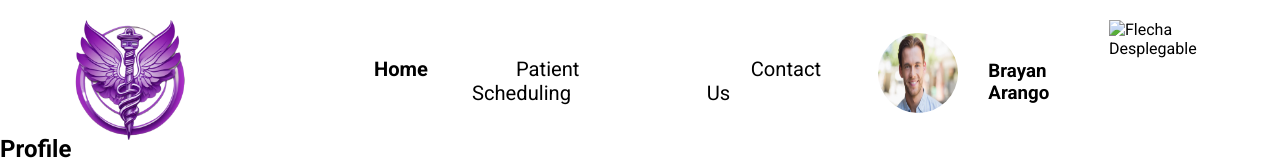
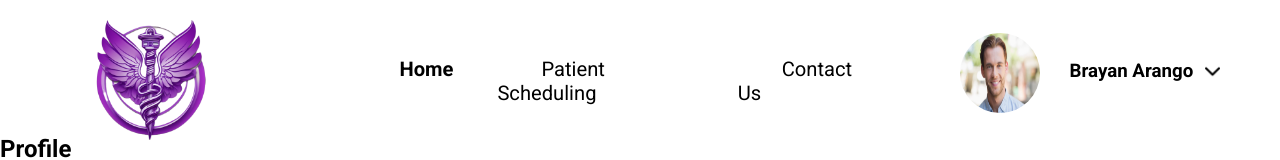
Before and after one commit to hnpz22/BogotaHealthPediatrics, a plain HTML site: page pages/home_patient.html in a window 1280 px wide. Shown: the top 160 px of the page. Drawn offline with Linux system fonts and the light colour scheme.

Commit message:
Changes on Home Page Patient
some changes on the header

```diff
--- a/css/styles.css
+++ b/css/styles.css
@@ -305,7 +305,7 @@ hr{
     padding: 20px;
 }
 .container_nav_image_patient > .container_image{
-    width: 25%;
+    width: 20%;
 }
 .container_nav_image_patient > .container_image > img{
     width: 120px;
@@ -359,3 +359,14 @@ hr{
     margin-top: 40px;
     margin-left: 30px;
 }
+.container_ico_arrow > img{
+    width: 15px;
+    height: 15px;
+    cursor: pointer;
+
+}
+.container_ico_arrow{
+    position: absolute;
+    top: 64px;
+    right: 60px;
+}
--- a/pages/home_patient.html
+++ b/pages/home_patient.html
@@ -39,8 +39,8 @@
                                     <div class="container_name_patient">
                                         <h3>Brayan Arango</h3>
                                     </div>
-                                    <div>
-                                        <img src="" alt="Flecha Desplegable">
+                                    <div class="container_ico_arrow">
+                                        <img src="../assets/img/flecha-hacia-abajo-para-navegar.png" alt="Flecha Desplegable">
                                     </div>
                                 </div>
                             </li>
```
Also changed, not shown: pages/log_in.html (+1 -1 lines), pages/sign_in.html (+1 -1 lines), assets/img/flecha-hacia-abajo-para-navegar.png (added).
